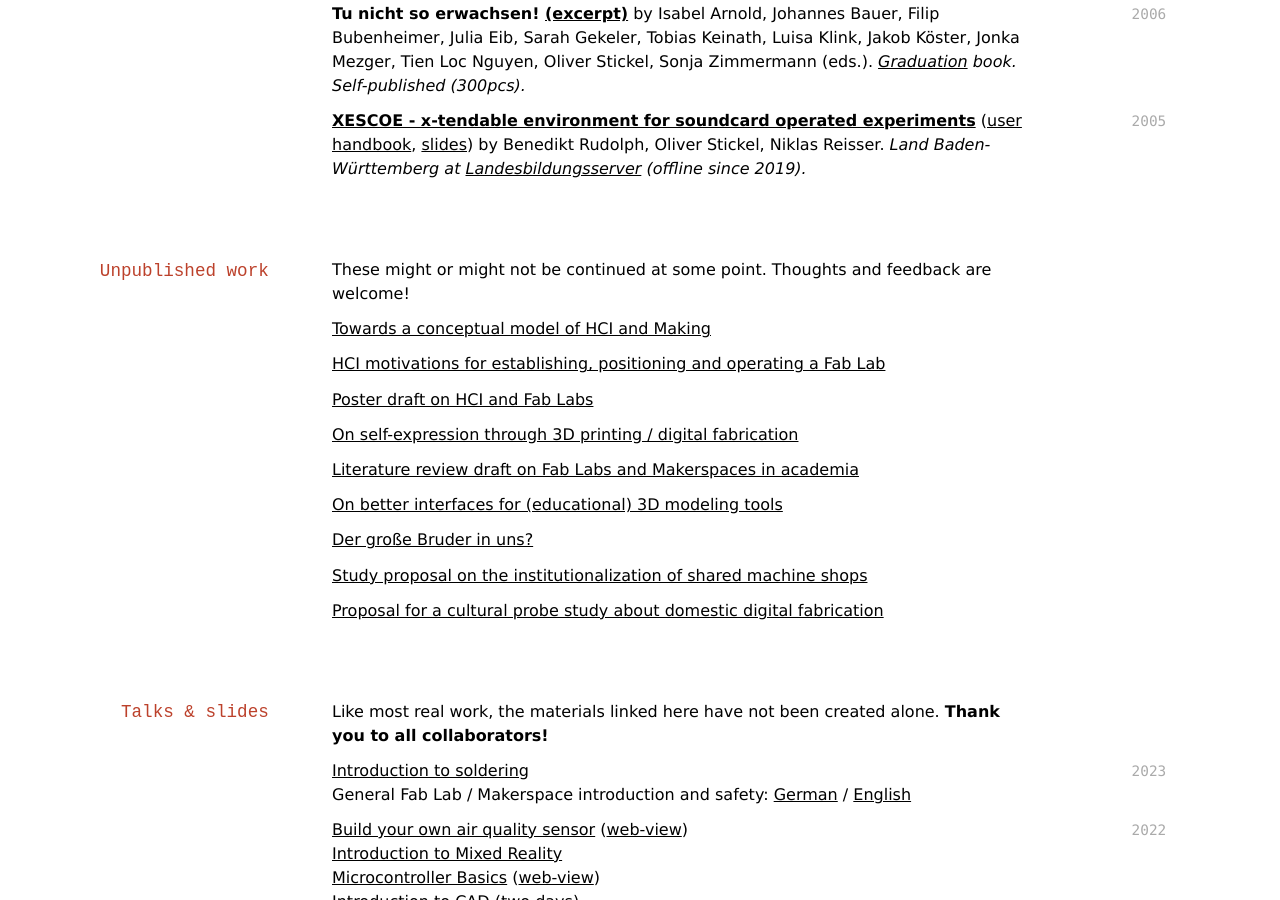
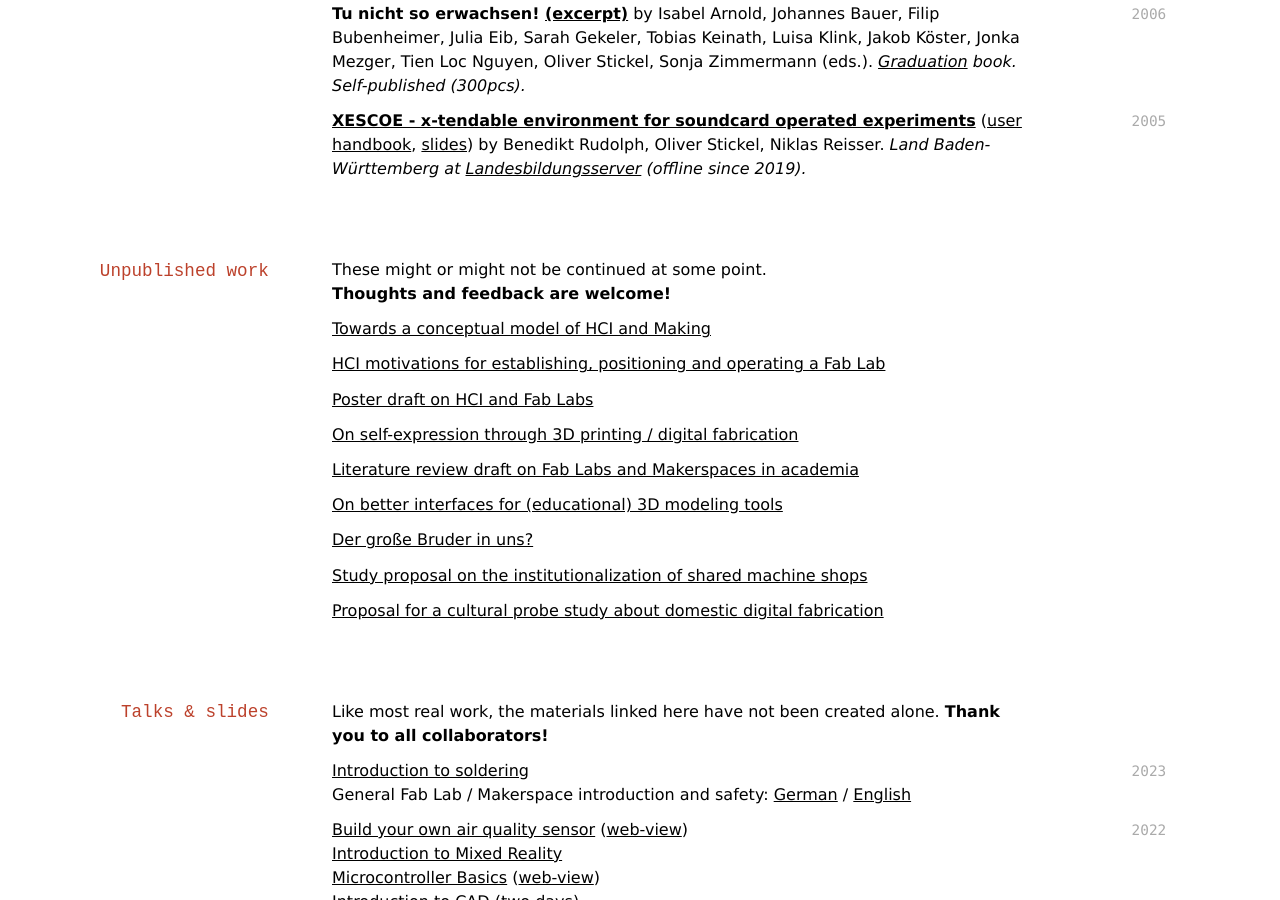
Before and after one commit to oliverstickel/oliverstickel.github.io, a Jekyll site: the page built from index.md, in a window 1280 px wide and 900 px high, scrolled down 7523 px. Built offline with Jekyll 4.4.1, drawn with Linux system fonts in a browser that asks for light colours; nearby versions of some CDN libraries; a style sheet for code colours, icons or effects is not loaded.

```diff
--- a/index.md
+++ b/index.md
@@ -252,7 +252,8 @@ I enjoy camping, water, (working on) motorbikes, cooking and books.
 
 ## Unpublished work
 
-These might or might not be continued at some point. Thoughts and feedback are welcome!
+These might or might not be continued at some point.
+**Thoughts and feedback are welcome!**
 
 [Towards a conceptual model of HCI and Making](files/unpublished_hci-and-making-researchagenda.pdf)
 
```
